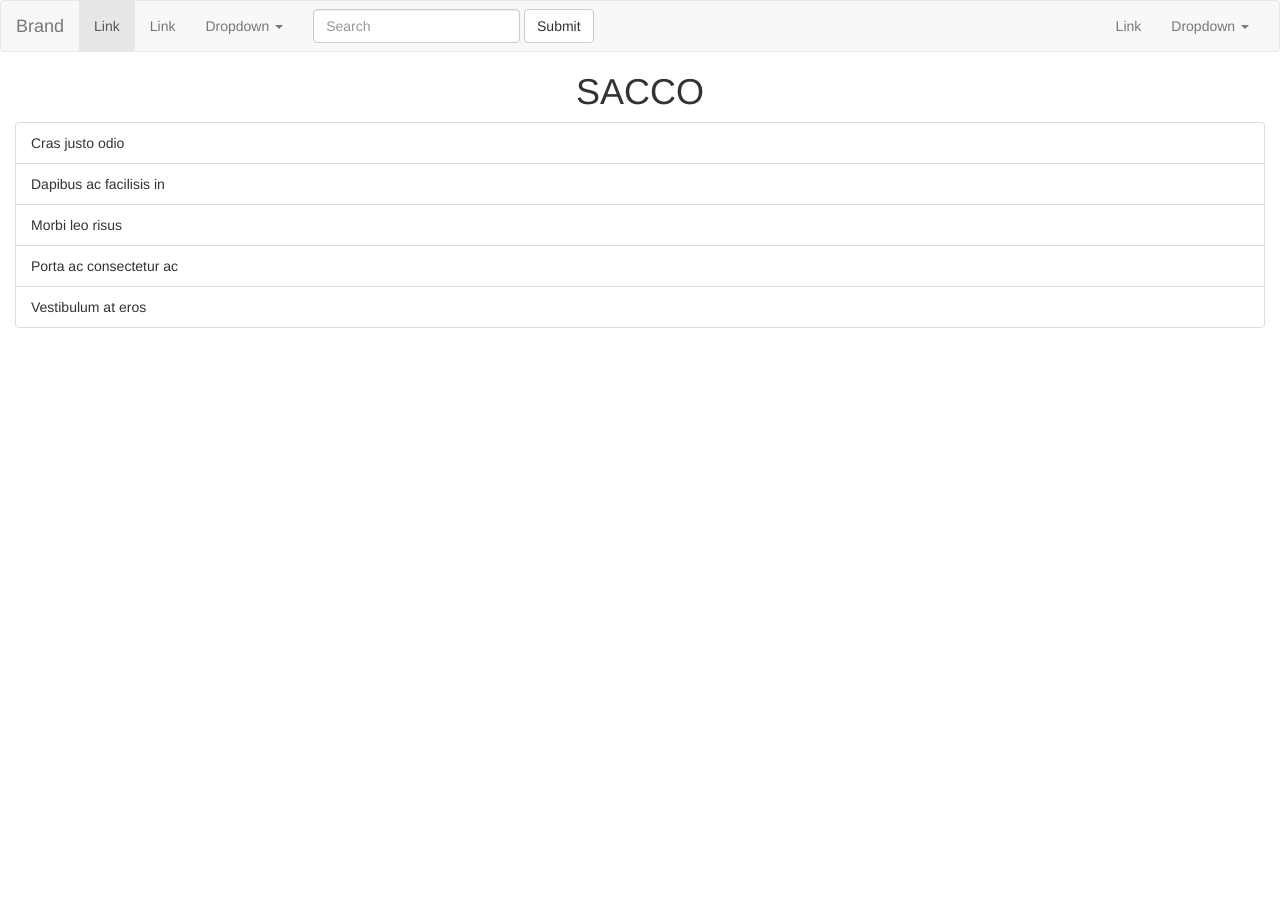
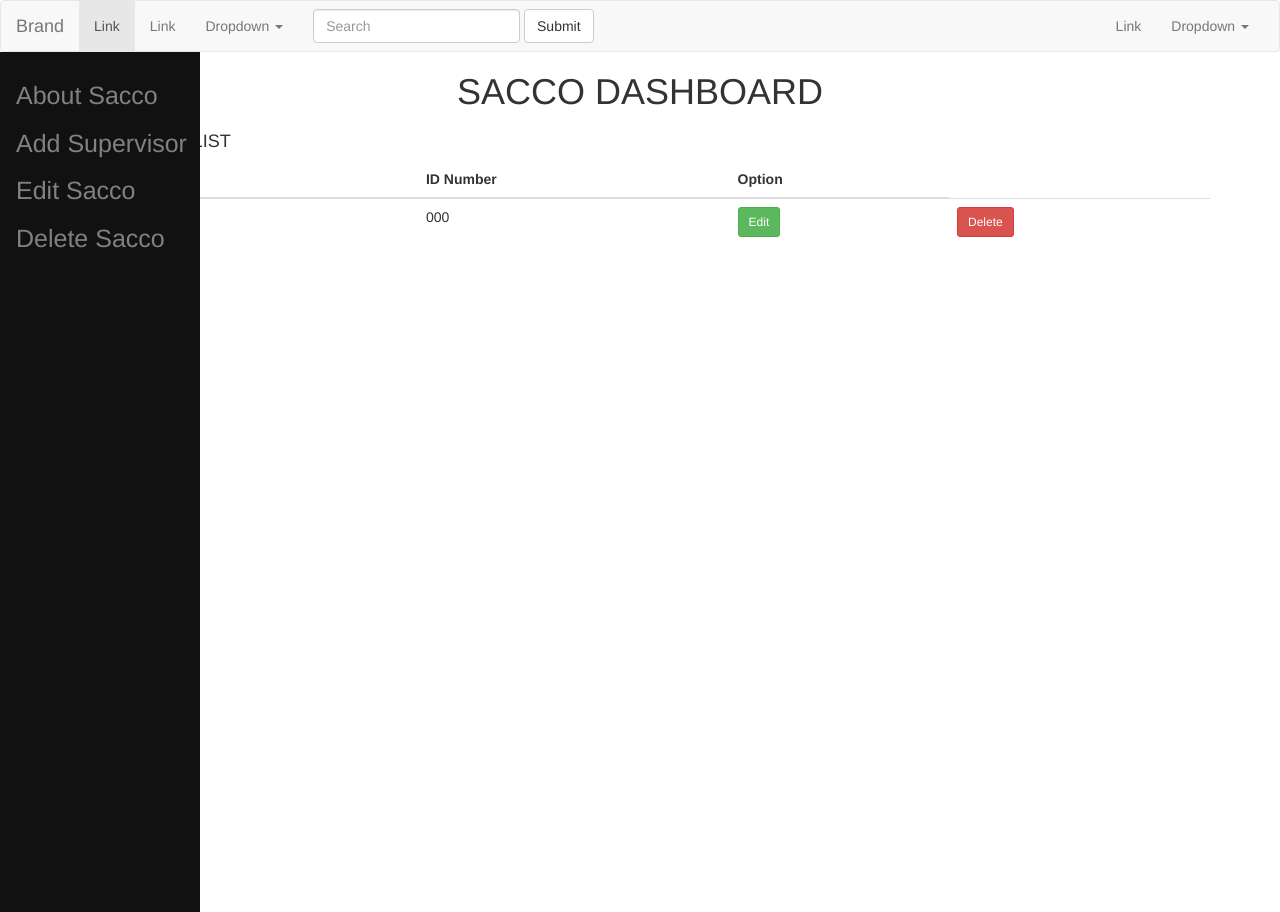
Before and after one commit to ppolle/fleetMS, a Django app: page / in a window 1280 px wide. Run offline with Django 3.2, Linux system fonts and the light colour scheme; tables that the repository leaves empty hold one stand-in row (values such as "Sample post"); some libraries are stand-ins or nearby versions.

Commit message:
Supervisors
supervisors listed appear on the app's dashboard

```diff
--- a/sacco/models.py
+++ b/sacco/models.py
@@ -14,9 +14,15 @@ class Sacco(models.Model):
     def __str__(self):
         return self.name
 
+    def delete_sacco(self):
+        self.delete()
+
 class Super_list(models.Model):
     full_name = models.CharField(max_length=100)
     id_number = models.CharField(max_length=8, unique=True)
 
     def __str__(self):
         return self.full_name
+
+    def delete_supervisor(self):
+        self.delete()
--- /dev/null
+++ b/sacco/static/css/saccodashboard.css
@@ -0,0 +1,55 @@
+/* The sidebar menu */
+
+.sidenav {
+    height: 100%;
+    /* Full-height: remove this if you want "auto" height */
+    width: 200px;
+    /* Set the width of the sidebar */
+    position: fixed;
+    /* Fixed Sidebar (stay in place on scroll) */
+    z-index: 1;
+    /* Stay on top */
+    top: 52px;
+    /* Stay at the top */
+    left: 0;
+    background-color: #111;
+    /* Black */
+    overflow-x: hidden;
+    /* Disable horizontal scroll */
+    padding-top: 20px;
+}
+
+/* The navigation menu links */
+
+.sidenav a {
+    padding: 6px 8px 6px 16px;
+    text-decoration: none;
+    font-size: 25px;
+    color: #818181;
+    display: block;
+}
+
+/* When you mouse over the navigation links, change their color */
+
+.sidenav a:hover {
+    color: #f1f1f1;
+}
+
+/* Style page content */
+
+.main {
+    margin-left: 160px;
+    /* Same as the width of the sidebar */
+    padding: 0px 10px;
+}
+
+/* On smaller screens, where height is less than 450px, change the style of the sidebar (less padding and a smaller font size) */
+
+@media screen and (max-height: 450px) {
+    .sidenav {
+        padding-top: 15px;
+    }
+    .sidenav a {
+        font-size: 18px;
+    }
+}
--- a/sacco/templates/all/base.html
+++ b/sacco/templates/all/base.html
@@ -14,6 +14,7 @@
     {% endif %}
     {% block styles %}
     {% bootstrap_css %}
+    <link rel="stylesheet" href="{% static 'css/saccodashboard.css'%}">
     <link rel="stylesheet" href="https://use.fontawesome.com/releases/v5.0.13/css/all.css" integrity="sha384-DNOHZ68U8hZfKXOrtjWvjxusGo9WQnrNx2sqG0tfsghAvtVlRW3tvkXWZh58N9jp"
     crossorigin="anonymous">
     {% endblock %}
--- a/sacco/templates/all/dashboard.html
+++ b/sacco/templates/all/dashboard.html
@@ -1,18 +1,41 @@
 {%extends 'all/base.html'%}
 {% block content %}
+{{block.super}}
 
-<h1 style="text-align: center">SACCO</h1>
-<div class="container-fluid">
-    <div class="sidebar">
-        <ul class="list-group">
-            <li class="list-group-item">Cras justo odio</li>
-            <li class="list-group-item">Dapibus ac facilisis in</li>
-            <li class="list-group-item">Morbi leo risus</li>
-            <li class="list-group-item">Porta ac consectetur ac</li>
-            <li class="list-group-item">Vestibulum at eros</li>
-        </ul>
+<h1 style="text-align: center">SACCO DASHBOARD</h1>
+<!-- Side navigation -->
+<div class="sidenav">
+    <a href="#">About Sacco</a>
+    <a href="{% url 'supervisor' %}">Add Supervisor</a>
+    <a href="{% url 'edit' %}">Edit Sacco</a>
+    <a href="#">Delete Sacco</a>
+</div>
+
+<!-- Page content -->
+<div class="container">
+    <div class="Supervisors">
+        <h4>SUPERVISOR LIST</h4>
+        <table class="table table-hover">
+            <thead>
+                <tr>
+                    <th>Full Name</th>
+                    <th>ID Number</th>
+                    <th>Option</th>
+                </tr>
+            </thead>
+            <tbody>
+                {% for supervisor in supervisor %}
+                <tr>
+                    <td>{{supervisor.full_name}}</td>
+                    <td>{{supervisor.id_number}}</td>
+                    <td><a href="{% url 'editSupervisor' supervisor.id %}" class="btn btn-sm btn-success">Edit</a></td>
+                    <td><a href="{% url 'deleteSupervisor' supervisor.id %}" class="btn btn-sm btn-danger">Delete</a></td>
+                </tr>
+                {% endfor %}
+            </tbody>
+        </table>
+
     </div>
-
 </div>
 
 {% endblock %}
--- a/sacco/urls.py
+++ b/sacco/urls.py
@@ -5,10 +5,14 @@ from django.conf.urls.static import static
 
 urlpatterns = [
     url(r'^$', views.dashboard, name='sacco_home'),
-    # url(r'^new/sacco/$', views.sacco, name='register_sacco'),
     url(r'^new/supervisor/$', views.superlist, name='supervisor'),
+    url(r'^editSupervisor/(\d+)', views.edit_superlist, name='editSupervisor'),
+    url(r'^delete_supervisor/(\d+)', views.delete_supervisor, name='deleteSupervisor'),
+
+
     url(r'^profile/(?P<profile_id>[-\w]+)/$', views.profile, name='profile'),
-    url(r'^edit/$', views.edit_profile, name='edit'),
+    url(r'^editSacco/$', views.edit_profile, name='edit'),
+    url(r'^delete_sacco/(\d+)', views.delete_sacco, name='deleteSacco'),
 
 ]
 if settings.DEBUG:
--- a/sacco/views.py
+++ b/sacco/views.py
@@ -1,6 +1,7 @@
 from django.shortcuts import render, redirect
+from django.http import HttpResponse, Http404, HttpResponseRedirect, JsonResponse
 from .models import Sacco, Super_list
-from .forms import SaccoForm, Super_listForm, EditProfile
+from .forms import SaccoForm, Super_listForm, EditProfile, EditSupervisor
 
 # Create your views here.
 
@@ -8,38 +9,49 @@ def dashboard(request):
     '''
     View function to display all that a user will be interacting with fromm the onset of the app.
     '''
-    return render(request, 'all/dashboard.html')
+    supervisor = Super_list.objects.all()
+    return render(request, 'all/dashboard.html', {"supervisor": supervisor})
 
-# def sacco(request):
-#     '''
-#     View function to enable one register a new sacco
-#     '''
-#     current_user = request.user
-#     if request.method == 'POST':
-#         user_form = SaccoForm(data=request.POST)
-#         if user_form.is_valid():
-#             post = user_form.save(commit=False)
-#             post.user = current_user
-#             post.save()
-#             return redirect('sacco_home')
-#     else:
-#         user_form = SaccoForm()
-#     return render(request, 'all/sacco.html', {"user_form": user_form})
-
+# Supervisor section
 
 def superlist(request):
-    current_user = request.user
+    '''
+    View function to add a new supervisor
+    '''
     if request.method == 'POST':
         form = Super_listForm(request.POST)
         if form.is_valid():
             supervisor = form.save(commit=False)
-            supervisor.user = current_user
+            # supervisor.user = current_user
             supervisor.save()
             return redirect('sacco_home')
     else:
         form = Super_listForm()
     return render(request, 'all/supervisor.html', {"form": form})
 
+def edit_superlist(request, supervisor_id):
+    '''
+    View function to edit an instance of a supervisor already created
+    '''
+    supervisor = Super_list.objects.get(pk=supervisor_id)
+    if request.method == 'POST':
+        form = EditSupervisor(request.POST, instance=supervisor)
+        if form.is_valid():
+            form.save()
+            return redirect('supervisorDisplay')
+    else:
+        form = EditSupervisor(instance=supervisor)
+    return render(request, 'all/editsupervisor.html', {"form": form, "supervisor":supervisor})
+
+def delete_supervisor(request, supervisorID):
+    '''
+    View function that enables one delete a given supervisor in a sacco
+    '''
+    Super_list.objects.filter(pk=supervisorID).delete()
+    return HttpResponseRedirect(request.META.get('HTTP_REFERER'))
+
+
+# Sacco section
 
 def profile(request, sacco_id):
     current_user = request.user
@@ -56,7 +68,7 @@ def profile(request, sacco_id):
     return render(request, "all/profile.html", content)
 
 
-def edit_profile(request):
+def edit_profile(request, sacco_id):
     # profile = request.user.profile
     if request.method == 'POST':
         form = EditProfile(request.POST, request.FILES)
@@ -69,3 +81,10 @@ def edit_profile(request):
     else:
         form = EditProfile()
     return render(request, 'all/editprofile.html', {"form": form})
+
+def delete_sacco(request, saccoID):
+    '''
+    View function that enables one delete a given sacco
+    '''
+    Sacco.objects.filter(pk=saccoID).delete()
+    return HttpResponseRedirect(request.META.get('HTTP_REFERER'))
```
Also changed, not shown: sacco/templates/all/editsupervisor.html (renamed from sacco/templates/all/supervisor.html, +7 -10 lines).
